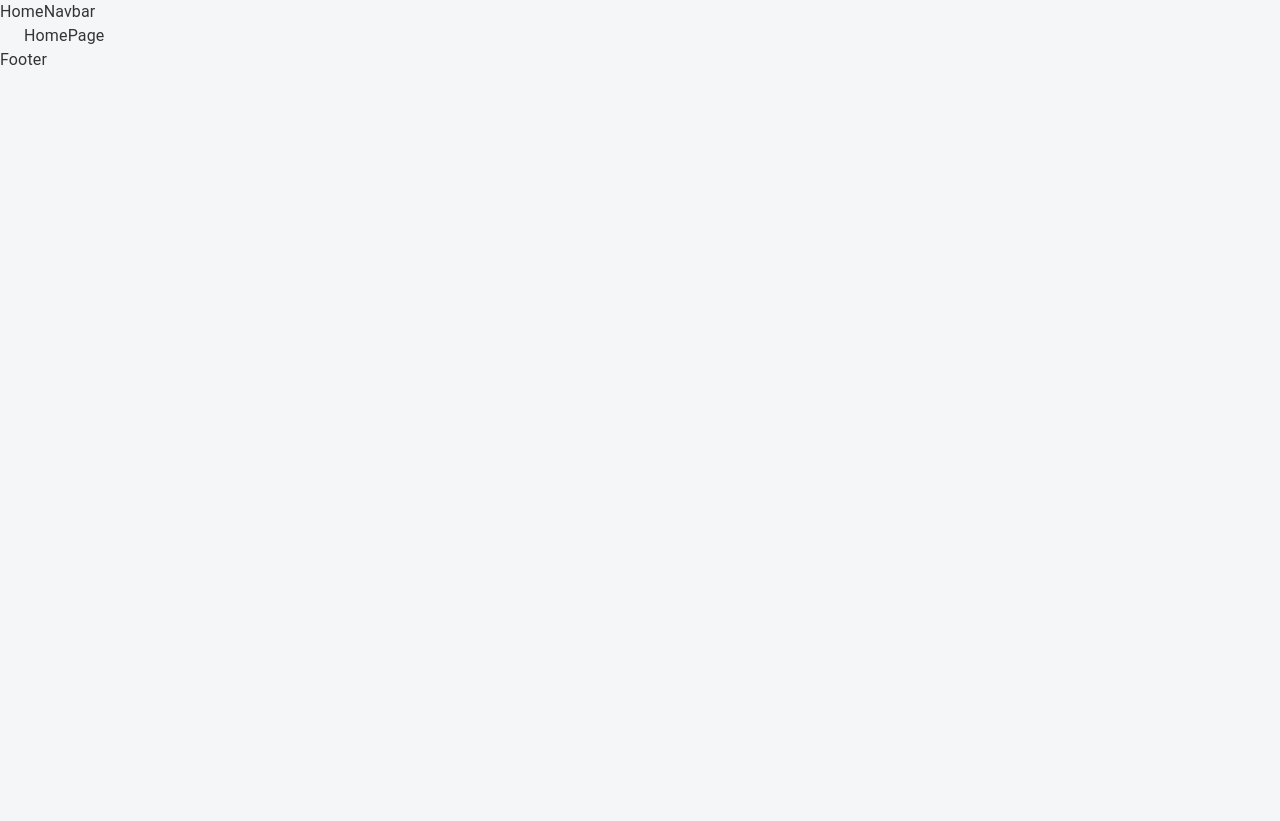
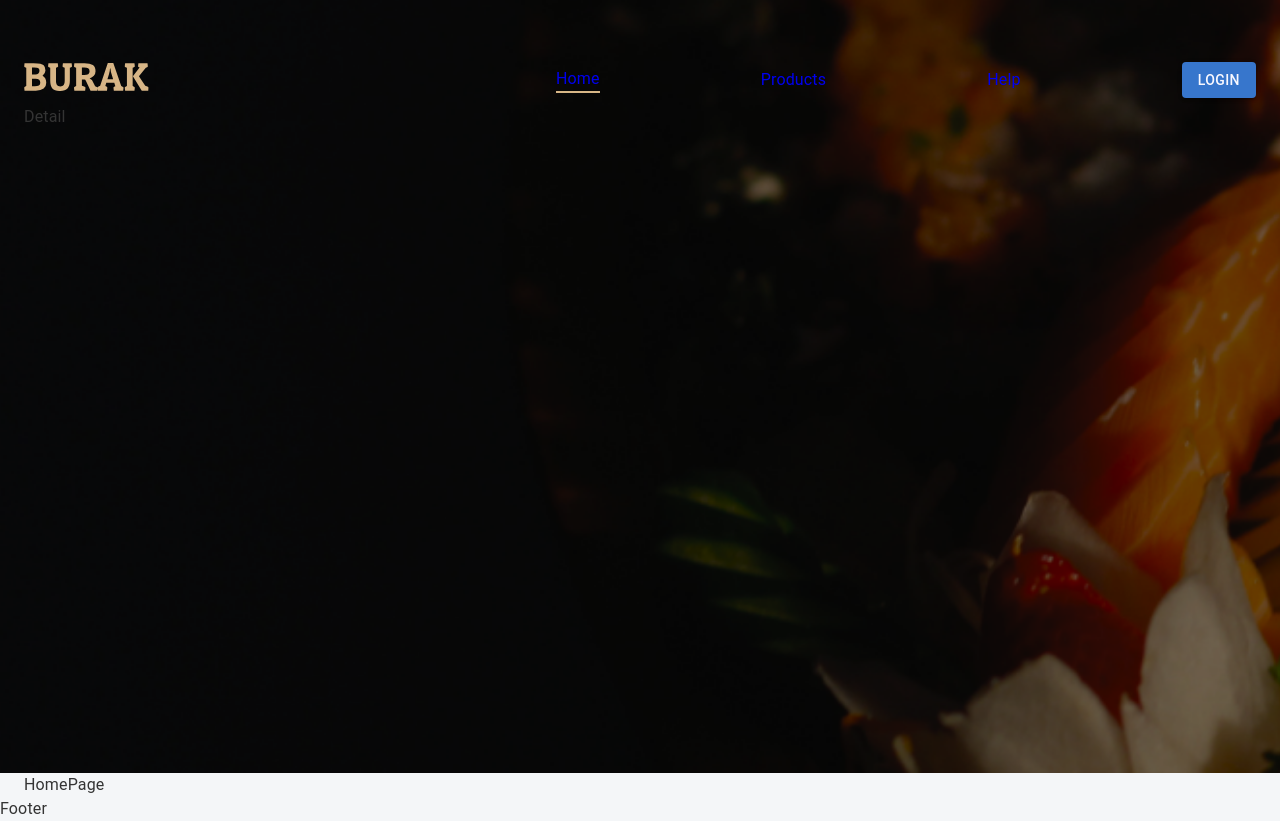
Before and after one commit to asliddinbe/burak-react, a React (Create React App) app: page / in a window 1280 px wide. Before the commit the page ends 800 px from the top, so only its background shows below. Built offline with nearby package versions, Linux system fonts and the light colour scheme.

Commit message:
feat: develop header and footer part one

```diff
--- a/src/app/App.tsx
+++ b/src/app/App.tsx
@@ -1,5 +1,4 @@
 import React from "react";
-import "../css/app.css";
 import { Box, Button, Container, Stack, Typography } from "@mui/material";
 import { RippleBadge } from "./MaterialTheme/styled";
 import { Link, Route, Switch, useLocation } from "react-router-dom";
@@ -10,6 +9,9 @@
 import { HomeNavbar } from "./components/headers/HomeNavbar";
 import { OtherNavbar } from "./components/headers/OtherNavbar";
 import { Footer } from "./components/footer";
+import "../css/app.css";
+import "../css/navbar.css";
+import { HelpPage } from "./screens/helpPage";
 
 function App() {
   const location = useLocation();
@@ -26,6 +28,9 @@
     <Route path="/member-page">
       <UserPage />
     </Route>
+    <Route path="/help">
+      <HelpPage />
+    </Route>
     <Route path="/">
       <HomePage />
     </Route>
--- a/src/app/components/headers/HomeNavbar.tsx
+++ b/src/app/components/headers/HomeNavbar.tsx
@@ -1,3 +1,73 @@
+import { Box, Button, Container, Stack } from "@mui/material";
+import { NavLink } from "react-router-dom";
+
 export function HomeNavbar() {
-    return <div>HomeNavbar</div>;
+    const authMember = null;
+    return (
+      <div className="home-navbar">
+        <Container sx={{mt:"55px", height: "642px" }}>
+            <Stack
+               sx={{height:"50px"}}
+               flexDirection={"row"}
+               justifyContent={"space-between"}
+               alignItems={"center"}
+            >
+                <Box>
+                    <NavLink to={"/"}>
+                        <img style={{ width: "125px", height:"30px "}}
+                         src="/icons/burak.svg" alt=""
+                          />
+                    </NavLink>
+                </Box>
+                <Stack
+                flexDirection={"row"}
+                justifyContent={"space-between"}
+                minWidth={"700px"}
+                alignItems={"center"}
+                >
+                <Box>
+                <NavLink to={"/"} activeClassName={"underline"}>
+                  Home </NavLink>
+                </Box>
+                <Box>
+                <NavLink to={"/products"} activeClassName={"underline"}>
+                  Products </NavLink>
+                </Box>
+                { authMember ? (
+                    <Box>
+                    <NavLink to={"/orders"} activeClassName={"underline"}>
+                      Orders </NavLink>
+                    </Box>
+                ) :null }
+                 { authMember ? (
+                    <Box>
+                    <NavLink to={"/member-page"} activeClassName={"underline"}>
+                     My Page </NavLink>
+                    </Box>
+                ) :null }
+                <Box>
+                    <NavLink to="/help" activeClassName={"underline"}>
+                      Help</NavLink>
+                </Box>
+                {/* BASKET*/}
+
+                { ! authMember ? (
+                    <Box>
+                       <Button
+                         variant="contained"
+                         style={{ background: "#3776CC", color: "#f8f8ff" }}
+                         >
+                        Login
+                        </Button>
+                    </Box>
+                ) : (
+                    <img/>
+                ) }
+
+                </Stack>
+            </Stack>
+            <Stack>Detail</Stack>
+        </Container>
+      </div>
+    );
 }
--- /dev/null
+++ b/src/css/navbar.css
@@ -0,0 +1,38 @@
+.home-navbar {
+    width: 100%;
+    height: 773px;
+    display: flex;
+    background: url("/public/img/banner.webp");
+    background-size: cover;
+}
+
+.home-navbar a {
+    text-decoration: none;
+}
+
+.home-navbar .hover-line a{
+    color: #f8f8ff;
+    z-index: 100;
+}
+
+.home-navbar .underline {
+    display: block;
+    content: "";
+    border-bottom: solid 2px #d7b686;
+}
+
+.home-navbar .hover-line:after {
+    display: block;
+    content: "";
+    border-bottom: solid 2px #d7b686;
+    transform: scaleX(0);
+    transition: transform 250ms ease-in-out;
+}
+
+.home-navbar .hover-line:hover:after {
+    transform: scaleX(1);
+}
+
+.home-navbar div.hover-line:after {
+    transform-origin: 0% 50%;
+}
```
